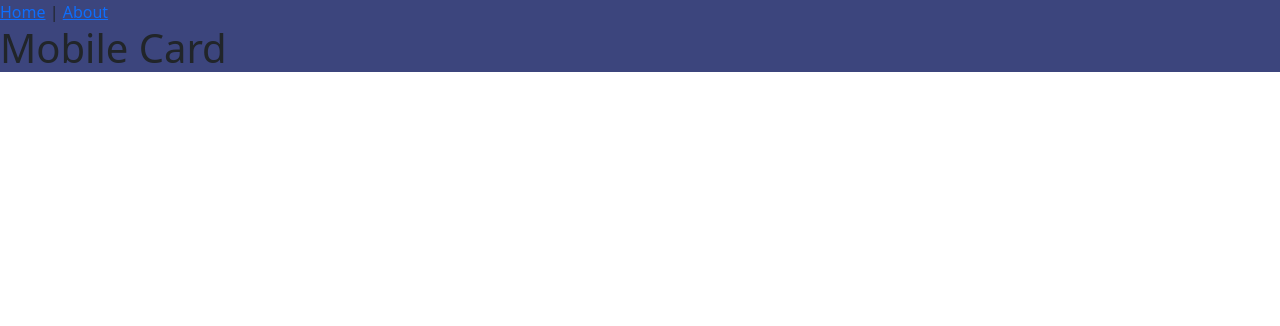
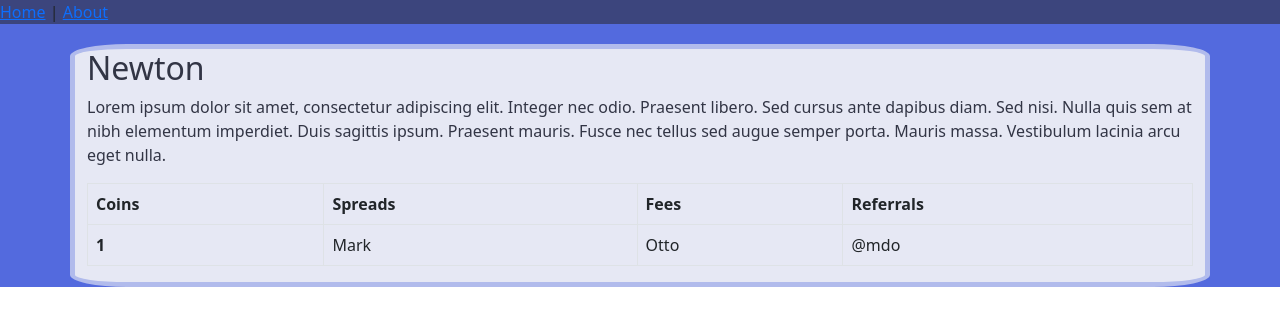
Before and after one commit to Ywehc/cryptohawk, a Vue app: page / in a window 1280 px wide. Shown: the top 326 px of the page. Built offline with nearby package versions, Linux system fonts and the light colour scheme.

Commit message:
minor updates

```diff
--- a/src/components/MobileCard.vue
+++ b/src/components/MobileCard.vue
@@ -1,6 +1,40 @@
 <template>
-    <div>
-        <h1>Mobile Card</h1>
+    <div class="container">
+        <h2>Newton</h2>
+        <p>Lorem ipsum dolor sit amet, consectetur adipiscing elit. Integer nec odio.
+            Praesent libero. Sed cursus ante dapibus diam. Sed nisi. Nulla quis sem at
+            nibh elementum imperdiet. Duis sagittis ipsum. Praesent mauris. Fusce nec
+            tellus sed augue semper porta. Mauris massa. Vestibulum lacinia arcu eget
+            nulla. </p>
+        <table class="table table-bordered">
+            <thead>
+                <tr>
+                <th scope="col">Coins</th>
+                <th scope="col">Spreads</th>
+                <th scope="col">Fees</th>
+                <th scope="col">Referrals</th>
+                </tr>
+            </thead>
+            <tbody>
+                <tr>
+                <th scope="row">1</th>
+                <td>Mark</td>
+                <td>Otto</td>
+                <td>@mdo</td>
+                </tr>
+                <!-- <tr>
+                <th scope="row">2</th>
+                <td>Jacob</td>
+                <td>Thornton</td>
+                <td>@fat</td>
+                </tr>
+                <tr>
+                <th scope="row">3</th>
+                <td colspan="2">Larry the Bird</td>
+                <td>@twitter</td>
+                </tr> -->
+            </tbody>
+        </table>
     </div>
 </template>
 
@@ -15,5 +49,12 @@ export default {
 
 <!-- Add "scoped" attribute to limit CSS to this component only -->
 <style scoped lang="scss">
+.container {
+    background: $lightest;
+    color: $darkest;
+    width: 94%;
+    border: 5px solid $light;
+    border-radius: 5%;
+}
 
 </style>
--- a/src/components/MobileGrid.vue
+++ b/src/components/MobileGrid.vue
@@ -1,5 +1,5 @@
 <template>
-    <div>
+    <div class="mobile-grid">
         <mobile-card></mobile-card>
     </div>
 </template>
@@ -13,10 +13,29 @@ export default {
   props: {
     msg: String,
   },
+  data() {
+    return {
+      platforms: [
+        {
+          name: 'Newton', coins: 'bitcoin', spread: '2%', fees: 'none', referral: '$20',
+        },
+        {
+          name: 'Shakepay', coins: 'bitcoin', spread: '3%', fees: 'none', referral: '$30',
+        },
+        {
+          name: 'Wealthsimple', coins: 'bitcoin', spread: '2%', fees: '3%', referral: '$30',
+        },
+      ],
+    };
+  },
 };
 </script>
 
 <!-- Add "scoped" attribute to limit CSS to this component only -->
 <style scoped lang="scss">
+.mobile-grid {
+  background: $medium;
+  padding-top: 20px;
+}
 
 </style>
--- a/src/views/Home.vue
+++ b/src/views/Home.vue
@@ -16,3 +16,6 @@ export default {
   },
 };
 </script>
+
+<style lang="scss" scoped>
+</style>
```
Also changed, not shown: .eslintrc.js.
